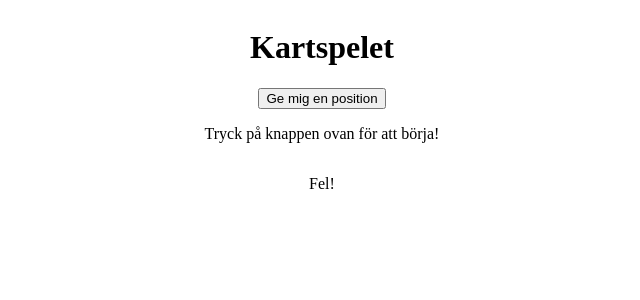
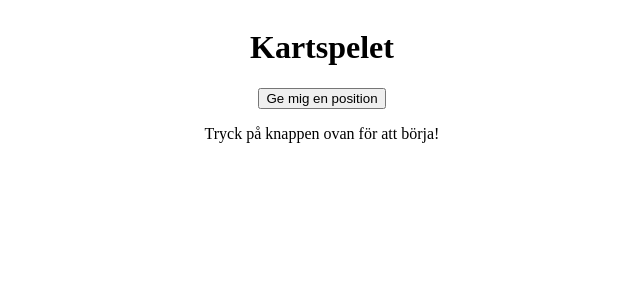
Before and after one commit to Baabzie/map-game, a Next.js app: page / in a window 1280 px wide. Shown: the top 300 px of the page, without its empty margins (318-958 px from the left). Built offline with nearby package versions, Linux system fonts and the light colour scheme.

Commit message:
small test change

```diff
--- a/src/pages/_app.tsx
+++ b/src/pages/_app.tsx
@@ -91,6 +91,7 @@ const App: React.FC<AppProps> = ({ Component, pageProps }) => {
           <Question questionLocation={questionLocation} />
           <button onClick={() => {handleCorrectLocation()}}>Titta om du hamnat rätt!</button>
           <button onClick={() => {eraseActiveQuestion()}}>Ny fråga</button>
+          {correct === true ? <p>Rätt!</p> : correct === false ? <p>Fel!</p> : null}
         </>
       ) : (
         <>
@@ -98,7 +99,6 @@ const App: React.FC<AppProps> = ({ Component, pageProps }) => {
           <p>Tryck på knappen ovan för att börja!</p>
         </>
       )}
-      {correct === true ? <p>Rätt!</p> : correct === false ? <p>Fel!</p> : null}
     </Layout>
   );
 }
```
